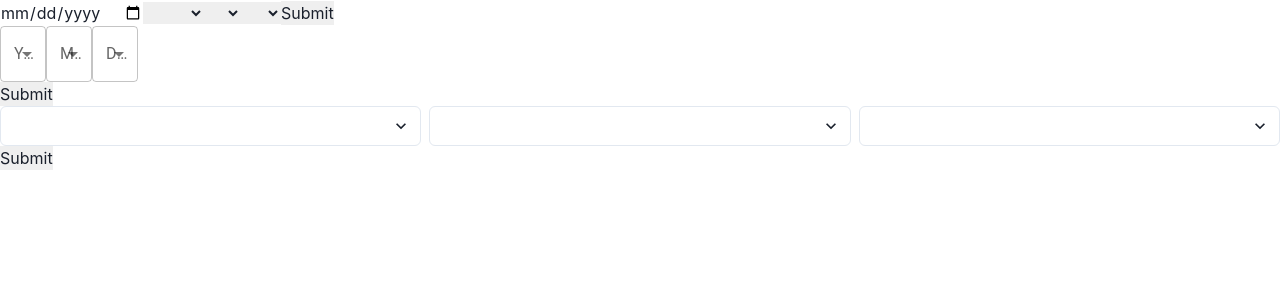
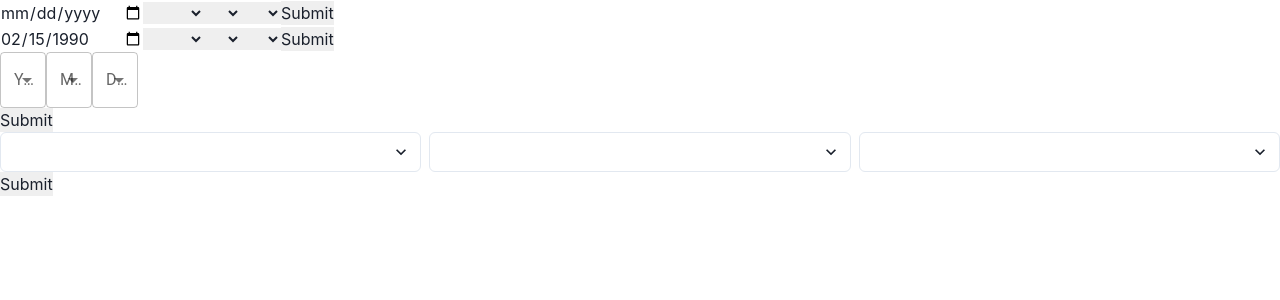
Before and after one commit to whitphx/react-ymd-date-select, a React (Vite) app: page / in a window 1280 px wide. Shown: the top 300 px of the page. Built offline with nearby package versions, Linux system fonts and the light colour scheme.

Commit message:
Add a sample using react-hook-form with defaultValues

```diff
--- a/src/App.tsx
+++ b/src/App.tsx
@@ -1,4 +1,5 @@
 import VanillaReactHookFormSample from "./samples/vanilla/react-hook-form";
+import VanillaReactHookFormWithDefaultValueSample from "./samples/vanilla/react-hook-form-default-value";
 import MaterialUIReactHookFormSample from "./samples/material/react-hook-form";
 import ChakraUIReactHookFormSample from "./samples/chakra-ui/react-hook-form";
 
@@ -6,6 +7,7 @@ function App() {
   return (
     <div>
       <VanillaReactHookFormSample />
+      <VanillaReactHookFormWithDefaultValueSample />
       <MaterialUIReactHookFormSample />
       <ChakraUIReactHookFormSample />
     </div>
--- /dev/null
+++ b/src/samples/vanilla/react-hook-form-default-value.tsx
@@ -0,0 +1,38 @@
+import { useForm, Controller } from "react-hook-form";
+import DateSelect from "../../DateSelect";
+
+type FormData = {
+  date: string;
+};
+
+function VanillaReactHookFormWithDefaultValueSample() {
+  const {
+    control,
+    handleSubmit,
+    watch,
+    formState: { errors },
+  } = useForm<FormData>({
+    defaultValues: {
+      date: "1990-02-15"
+    }
+  });
+  const onSubmit = (data: FormData) => console.log(data);
+
+  console.log(watch("date")); // watch input value by passing the name of it
+
+  return (
+    <form onSubmit={handleSubmit(onSubmit)}>
+      <Controller
+        name="date"
+        control={control}
+        rules={{ required: true }}
+        render={({ field }) => <DateSelect {...field} />}
+      />
+      {errors.date && <span>This field is required</span>}
+
+      <input type="submit" />
+    </form>
+  );
+}
+
+export default VanillaReactHookFormWithDefaultValueSample;
```
